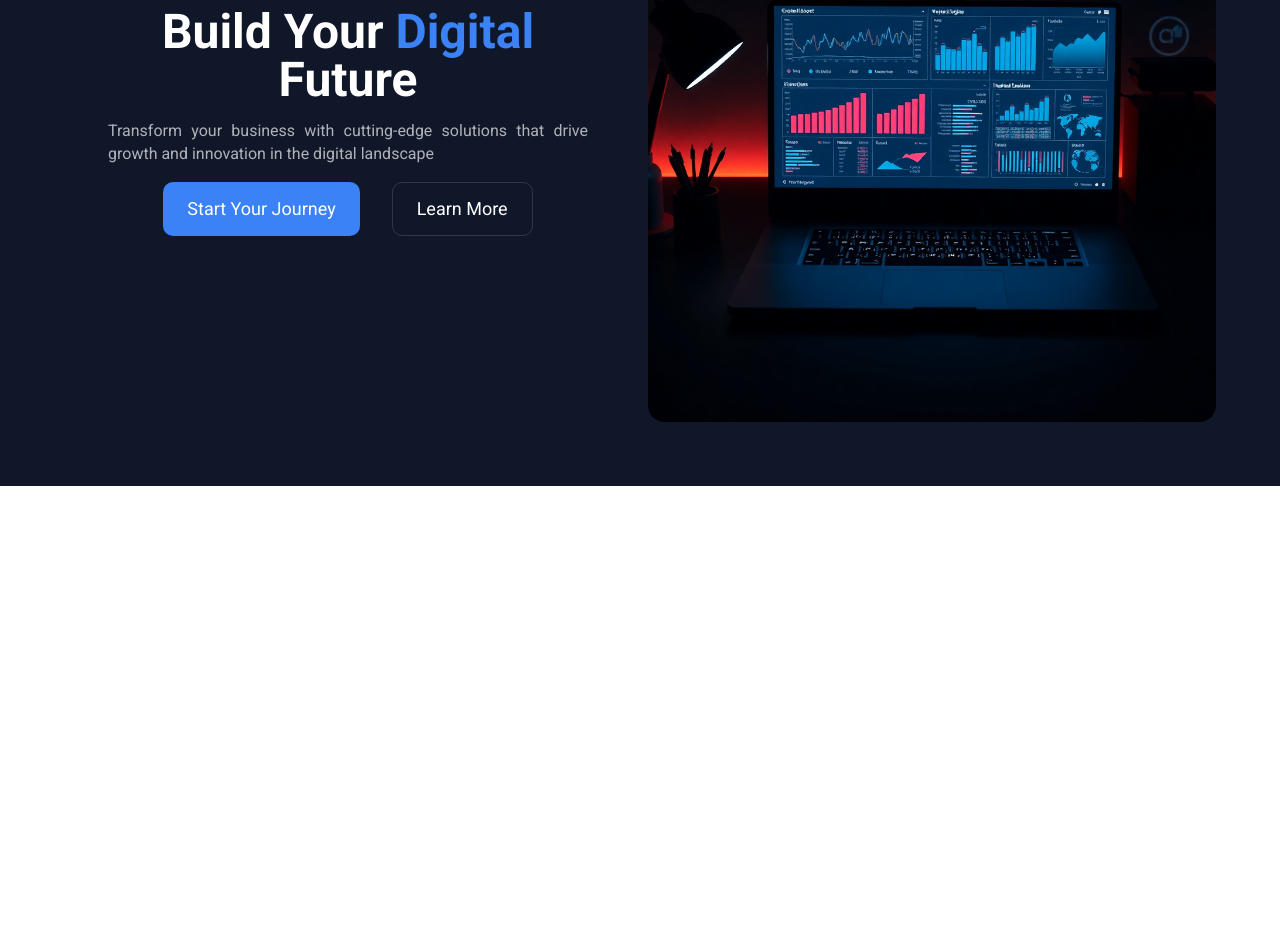
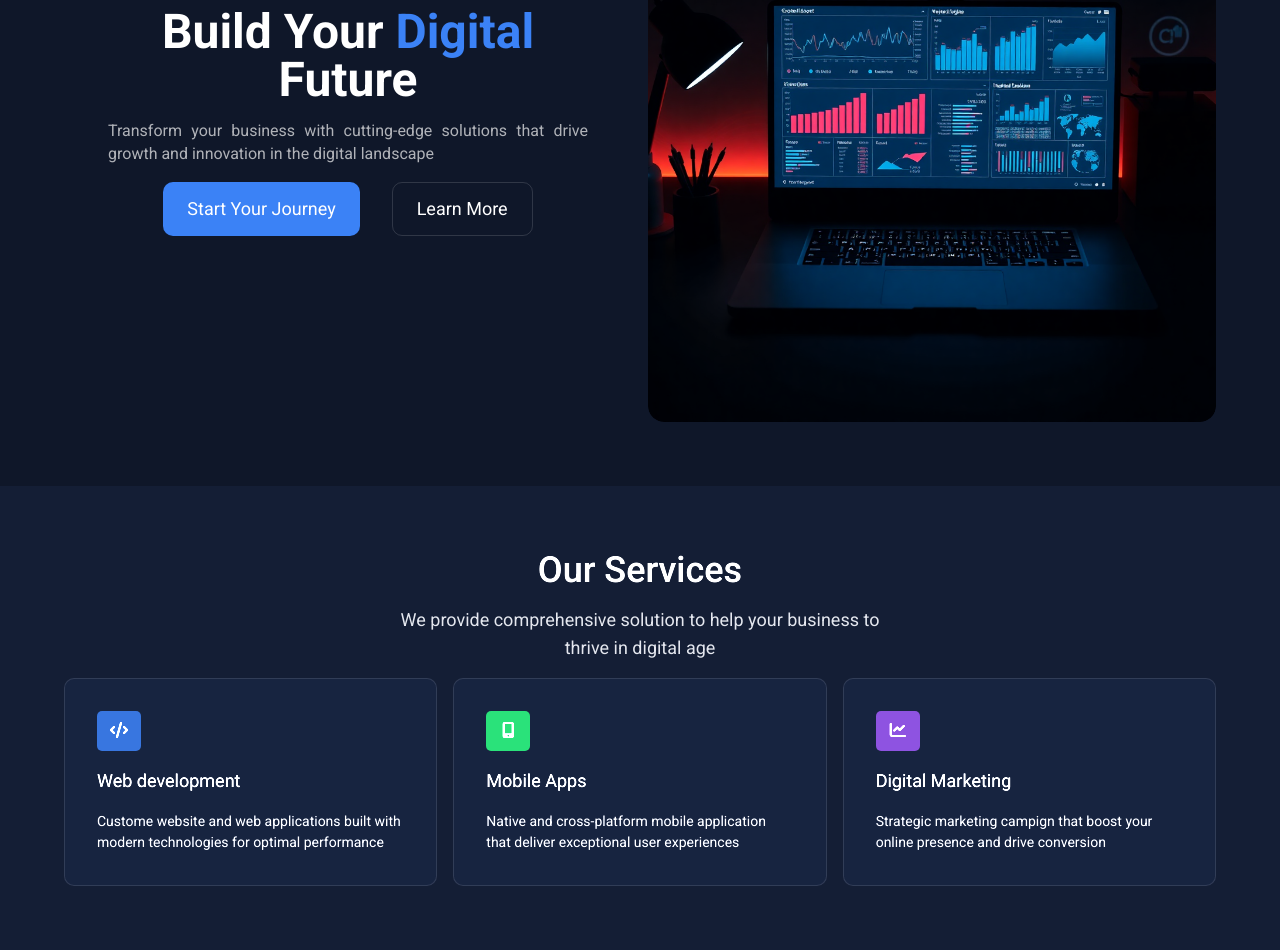
Before and after one commit to passionsam/first-UI-template-design-1-tailwindcss, a website: page index.html in a window 1280 px wide. Shown: the part 314-1264 px from the top of the page. Before the commit the page ends 800 px from the top, so only its background shows below. Drawn offline with Linux system fonts and the light colour scheme; a web font is replaced by a local one.

Commit message:
feat:add services section

```diff
--- a/index.html
+++ b/index.html
@@ -97,6 +97,52 @@
             </div>
 
         </section>
+
+        <!-- SERVICES SECTION -->
+
+        <section class="bg-Dark-blue brightness-130" id="services">
+
+           <div class="w-9/10 mx-auto py-16 grid grid-cols-1 gap-4">
+
+                <div class="services-heading flex flex-col gap-4 items-center w-full">
+
+                    <h2 class="text-white text-3xl font-medium text-center md:text-4xl">Our Services</h2>
+
+                    <p class="text-Blue-shade text-center w-full max-w-130 md:text-lg">We provide comprehensive solution to help your business to thrive in digital age</p>
+
+                </div>
+
+                <div class="w-full grid grid-cols-1 lg:grid-cols-3 gap-4">
+
+                    <article class="w-full max-w-150 mx-auto flex flex-col gap-4 border border-Blue-shade/10 p-8  bg-Dark-blue brightness-120 rounded-[10px] " >
+                        <span class="bg-light-blue/50 text-white py-2 px-3 self-start rounded-[5px]">
+                            <i class="fa-solid fa-code" class="text-white"></i>
+                        </span>
+                        <h3 class="text-white text-lg">Web development</h3>
+                        <p class="text-Blue-shade text-[14px]">Custome website and web applications built with modern technologies for optimal performance</p>
+                    </article>
+
+                    <article class="w-full max-w-150 mx-auto flex flex-col gap-4 border border-Blue-shade/10 p-8  bg-Dark-blue brightness-120 rounded-[10px] ">
+                        <span class="bg-green text-white py-2 px-3 self-start rounded-[5px]">
+                            <i class="fa-solid fa-mobile-screen-button"></i>
+                        </span>
+                        <h3 class="text-white text-lg">Mobile Apps</h3>
+                        <p class="text-Blue-shade text-[14px]">Native and cross-platform mobile application that deliver exceptional user experiences </p>
+                    </article class="w-full max-w-150 mx-auto flex flex-col gap-4 border border-Blue-shade/10 p-8  bg-Dark-blue brightness-120 rounded-[10px] ">
+
+                    <article class="w-full max-w-150 mx-auto flex flex-col gap-4 border border-Blue-shade/10 p-8  bg-Dark-blue brightness-120 rounded-[10px] ">
+                        <span class="bg-purple text-white py-2 px-3 self-start rounded-[5px]">
+                            <i class="fa-solid fa-chart-line"></i>
+                        </span>
+                        <h3 class="text-white text-lg">Digital Marketing</h3>
+                        <p class="text-Blue-shade text-[14px]">Strategic marketing campign that boost your online presence and drive conversion</p>
+                    </article>
+
+                </div>
+
+           </div>
+
+        </section>
     </main>
 
 </body>
```
Also changed, not shown: css/output.css.
